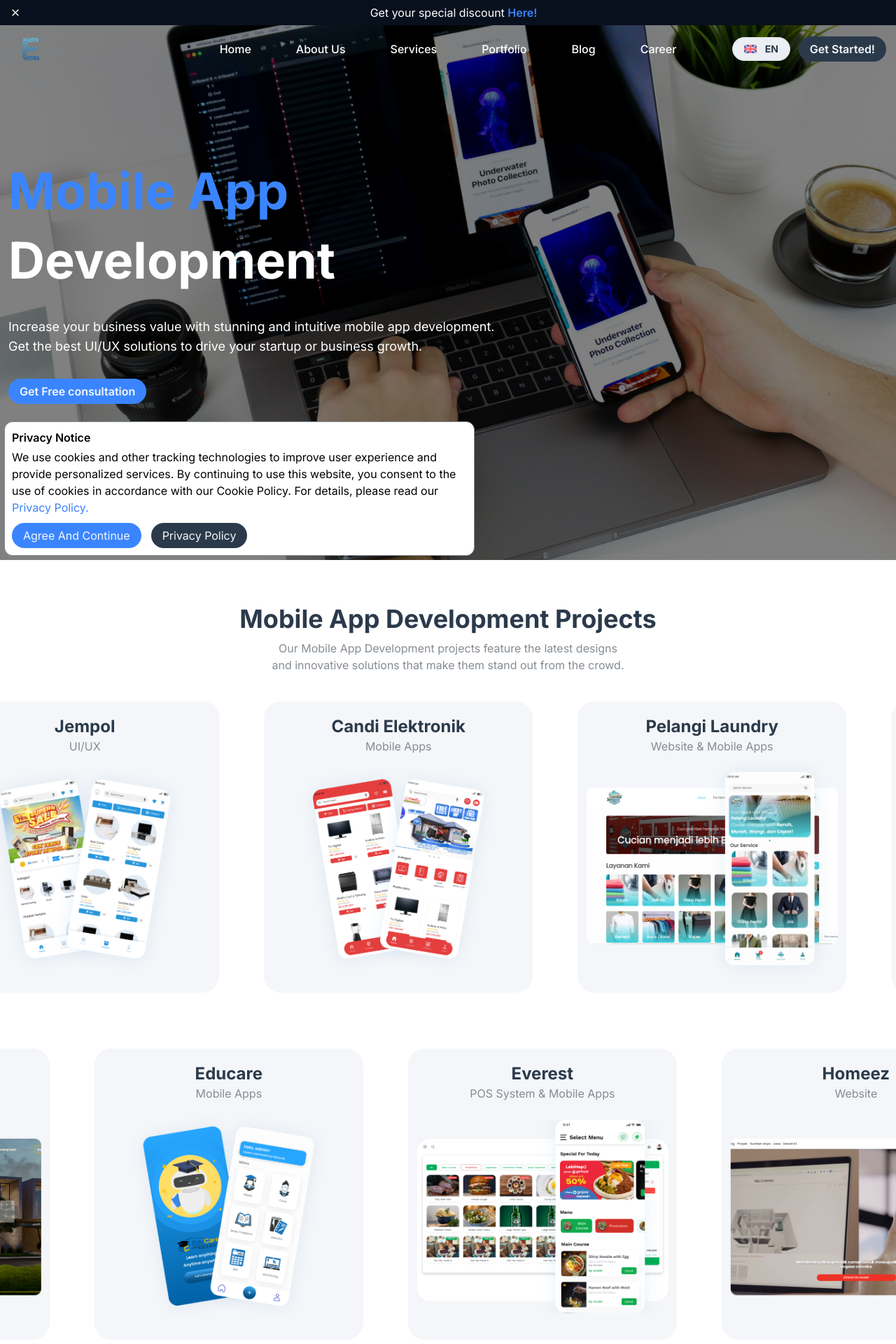
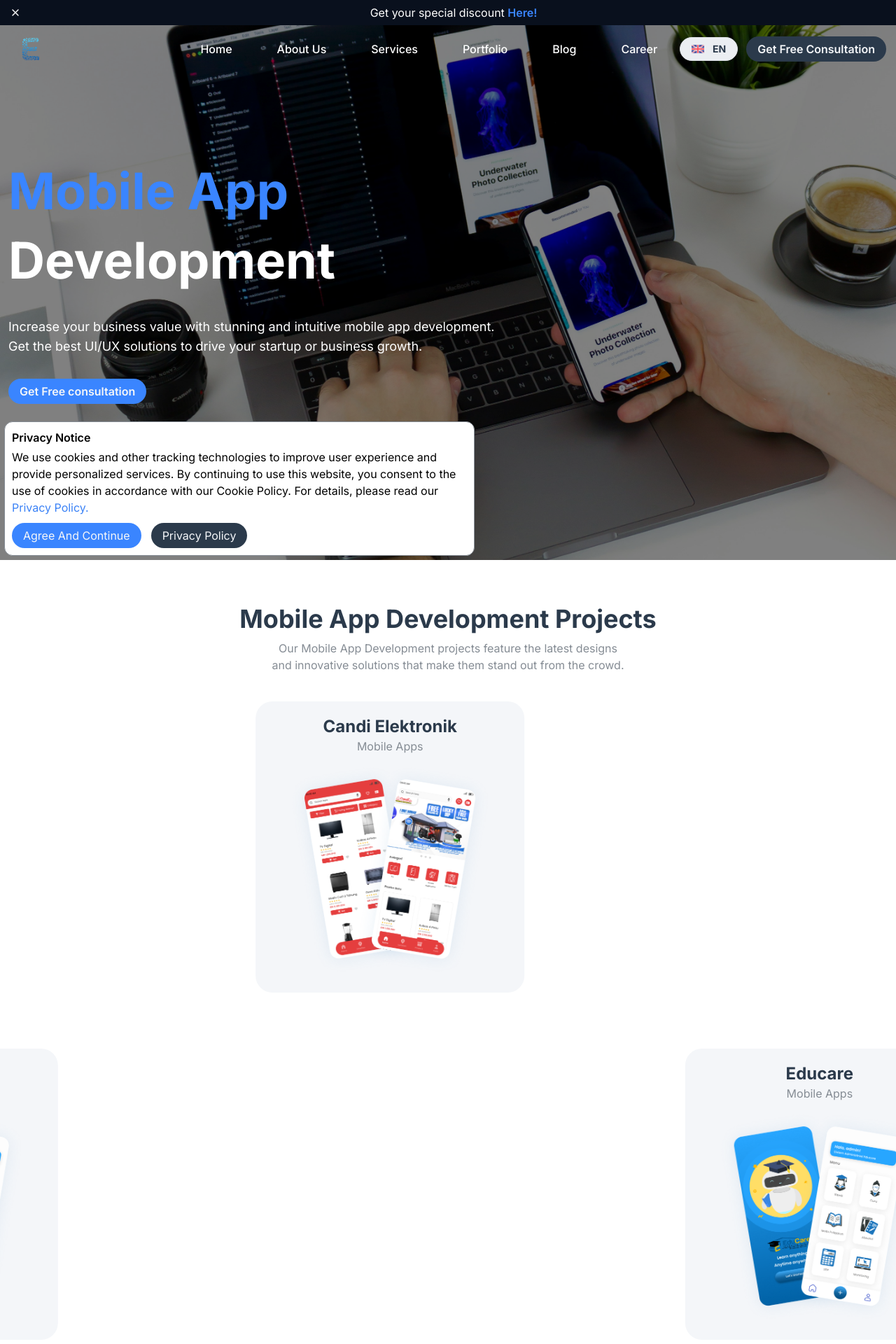
Before and after one commit to Adtyya/evetech-v2, a Next.js app: page /en/services/mobile-app-development in a window 1280 px wide. Shown: the top 1920 px of the page at 70% size. Built offline with nearby package versions, Linux system fonts and the light colour scheme.

Commit message:
update revisi evetech

```diff
--- a/app/[lang]/services/mobile-app-development/page.js
+++ b/app/[lang]/services/mobile-app-development/page.js
@@ -24,7 +24,7 @@ export default function MobileAppDevelopment({ params: { lang } }) {
     <>
       <Hero></Hero>
       <Portofolio></Portofolio>
-      <OurAgile></OurAgile>
+      {/* <OurAgile></OurAgile> */}
       <SoftwareDevelopmentIndustry></SoftwareDevelopmentIndustry>
       <ReadyToMeet></ReadyToMeet>
       <FAQ></FAQ>
--- a/components/navbar/navbar.jsx
+++ b/components/navbar/navbar.jsx
@@ -312,7 +312,7 @@ export default function NavbarEvetech() {
 
               <Link href="/contact-us">
                 <ButtonPrimary className="whitespace-nowrap">
-                  Get Started!
+                  Get Free Consultation
                 </ButtonPrimary>
               </Link>
             </div>
--- a/components/view/contactus/form.jsx
+++ b/components/view/contactus/form.jsx
@@ -226,7 +226,7 @@ function FormLeftSide() {
         </div>
         <div className="bg-eve-white rounded-2xl p-5 space-y-3.5">
           <Heading
-            variant="h3"
+            variant="h4"
             className="text-btn-primary font-bold capitalize"
           >
             {t.rich("rtm", {
--- a/components/view/home/hero.jsx
+++ b/components/view/home/hero.jsx
@@ -42,7 +42,7 @@ export default function Hero() {
             </Heading>
             <Heading variant="h5" className="font-bold text-white">
               <span>
-                {t("custom")}{" "}
+                {t("custom")} <br />
                 <TextTransition
                   className="text-btn-blue"
                   inline
--- a/components/view/home/provideService.jsx
+++ b/components/view/home/provideService.jsx
@@ -19,7 +19,7 @@ const stat = [
     sub: "reviews",
   },
   {
-    number: "2",
+    number: "4",
     sub: "exp",
   },
 ];
--- a/components/view/home/timeToMakeChange.jsx
+++ b/components/view/home/timeToMakeChange.jsx
@@ -22,7 +22,7 @@ export default function TimeToMakeChange() {
             </Heading>
           </div>
           <div className="flex justify-normal lg:justify-end">
-            <p data-aos="fade-up" className="text-white max-w-xs">
+            <p data-aos="fade-up" className="text-xl text-white max-w-xs">
               {t("subtitle")}
             </p>
           </div>
--- a/components/view/mobileappdevelopment/portofolio.jsx
+++ b/components/view/mobileappdevelopment/portofolio.jsx
@@ -19,7 +19,9 @@ export default function Portofolio() {
         </p>
       </Container>
       <Marquee direction="right" speed={50}>
-        {PorfotolioList.slice(0, 5).map((item, index) => {
+        {PorfotolioList.slice(0, 5)
+          .filter((val) => val.category === "Mobile Apps")
+          .map((item, index) => {
             return (
               <CardProduct
                 key={index}
@@ -32,7 +34,9 @@ export default function Portofolio() {
       </Marquee>
       <div className="py-10"></div>
       <Marquee direction="left" speed={50}>
-        {PorfotolioList.slice(6).map((item, index) => {
+        {PorfotolioList.slice(6)
+          .filter((val) => val.category === "Mobile Apps")
+          .map((item, index) => {
             return (
               <CardProduct
                 key={index}
--- a/components/view/webdevelopment/readyToMeet.jsx
+++ b/components/view/webdevelopment/readyToMeet.jsx
@@ -11,6 +11,7 @@ import Heading from "@/components/text/heading";
 import { ButtonLightBlue } from "@/components/button/button";
 import emailjs from "@emailjs/browser";
 import { useTranslations } from "next-intl";
+import { countryCodes } from "../contactus/country";
 
 export default function ReadyToMeet() {
   const t = useTranslations("Form");
@@ -75,15 +76,19 @@ export default function ReadyToMeet() {
               type="email"
             ></InputWithLabel>
             <div className="flex space-x-5">
-              <div className="w-1/4">
+              <div className="w-2/4">
                 <InputSelect
                   label={t("input.phone")}
                   onChange={(even) => setCountryCode(even.target.value)}
                   required={false}
                 >
-                  <option value="62">+62</option>
-                  <option value="60">+60</option>
-                  <option value="65">+65</option>
+                  {countryCodes.map((item, index) => {
+                    return (
+                      <option key={index} value={item.code}>
+                        +{item.code} - {item.name}
+                      </option>
+                    );
+                  })}
                 </InputSelect>
               </div>
               <div className="w-3/4">
--- a/contents/id.json
+++ b/contents/id.json
@@ -131,8 +131,8 @@
   },
   "HomePage": {
     "section1": {
-      "custom": "Pengembangan Perangkat Lunak",
-      "software": "Kustom",
+      "custom": "Pengembangan Software",
+      "software": "Custom",
       "webapp": "Aplikasi Web",
       "mobileapp": "Aplikasi Mobile",
       "development": "",
@@ -475,7 +475,7 @@
   "ContactUs": {
     "title": "Dapatkan Konsultasi Gratis dengan <br></br> <span>Konsultan IT Kami!</span>",
     "subtitle": "Punya pertanyaan tentang harga, paket, atau layanan? Isi formulir dan kami akan menghubungi Anda secara langsung",
-    "rtm": "Siap Bertemu Dan <span>Diskusikan Kebutuhanmu ?</span>",
+    "rtm": "Atau bisa juga menghubungi kami untuk <span>mendiskusikan kebutuhanmu melalui whatsapp</span>",
     "form": {
       "title": "Beri tahu kami tentang Anda",
       "subtitle": "Isi formulir dan kami akan segera menghubungi Anda.",
```
Lines whose indentation alone changed are shown as unchanged.
